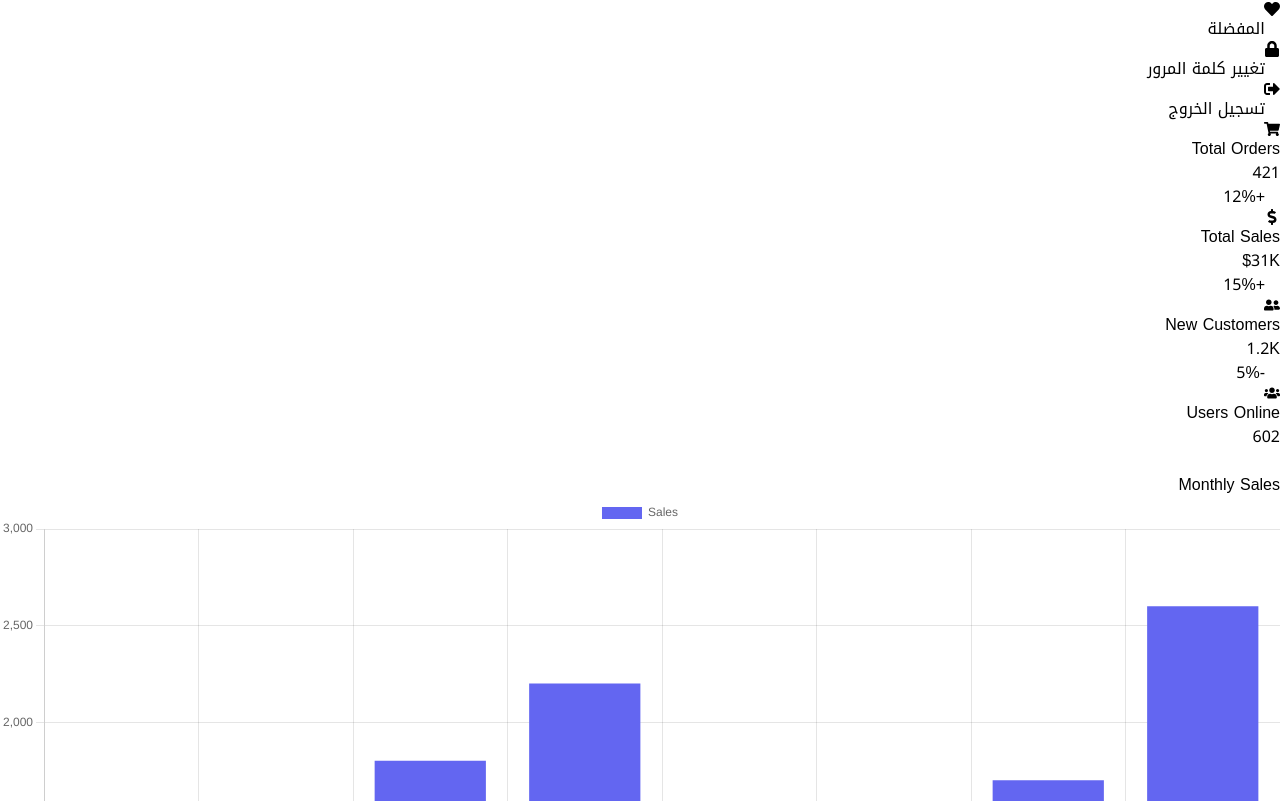
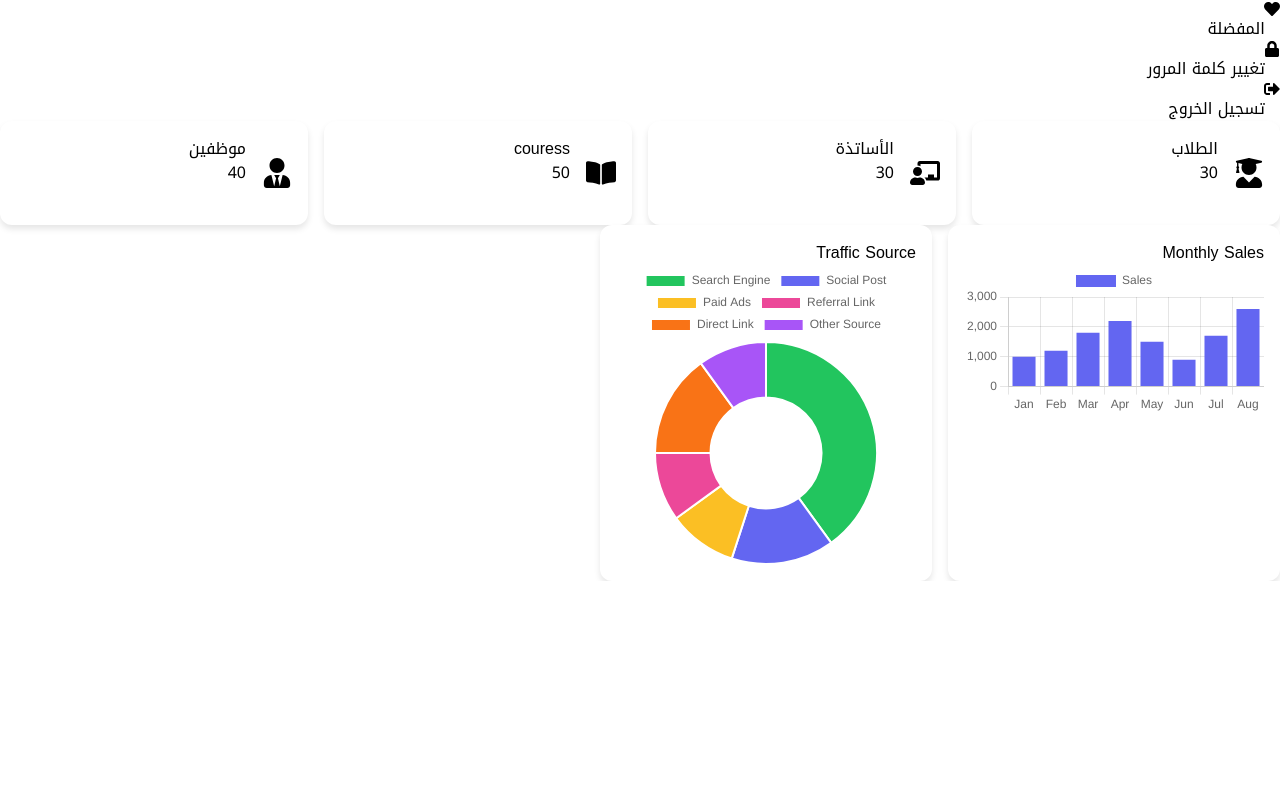
Before and after one commit to Israa-Atef150/NextGen-Academy, a React (Vite) app: page /dashboard/home in a window 1280 px wide. Shown: the part 919-1720 px from the top of the page. After the commit the page ends 1500 px from the top, so only its background shows below. Built offline with nearby package versions, Linux system fonts and the light colour scheme.

Commit message:
homedashbord

```diff
--- a/package.json
+++ b/package.json
@@ -12,6 +12,7 @@
   "dependencies": {
     "axios": "^1.8.2",
     "chart.js": "^4.4.8",
+    "chartjs-adapter-date-fns": "^3.0.0",
     "react": "^19.0.0",
     "react-chartjs-2": "^5.3.0",
     "react-dom": "^19.0.0",
--- /dev/null
+++ b/src/Modules/Dashboard/Pages/Home.css
@@ -0,0 +1,52 @@
+/* styles.css */
+.container {
+  min-height: 100vh;
+  background-color: #f3f4f6;
+  padding: 1.5rem;
+}
+
+.grid-container {
+  display: grid;
+  gap: 1rem;
+}
+
+@media (min-width: 768px) {
+  .grid-container {
+    grid-template-columns: repeat(2, 1fr);
+  }
+}
+
+@media (min-width: 1024px) {
+  .grid-container {
+    grid-template-columns: repeat(4, 1fr);
+  }
+}
+
+.card {
+  background-color: white;
+  padding: 1rem;
+  border-radius: 0.75rem;
+  box-shadow: 0 4px 6px rgba(0, 0, 0, 0.1);
+  display: flex;
+  align-items: center;
+  gap: 1rem;
+}
+
+.icon {
+  font-size: 1.875rem;
+}
+
+.positive {
+  color: #16a34a;
+}
+
+.negative {
+  color: #dc2626;
+}
+
+.chart-container {
+  background-color: white;
+  padding: 1rem;
+  border-radius: 0.75rem;
+  box-shadow: 0 4px 6px rgba(0, 0, 0, 0.1);
+}
--- a/src/Modules/Dashboard/Pages/Home.jsx
+++ b/src/Modules/Dashboard/Pages/Home.jsx
@@ -1,16 +1,22 @@
 import { useState } from "react";
 import { Bar, Doughnut } from "react-chartjs-2";
-import { FaShoppingCart, FaUsers, FaDollarSign, FaUserFriends } from "react-icons/fa";
 import { Chart as ChartJS, CategoryScale, LinearScale, BarElement, ArcElement, Tooltip, Legend } from "chart.js";
-
+import "./Home.css"; // استيراد ملف CSS
+import { FaBookOpen } from "react-icons/fa";
+import { FaUserGraduate } from "react-icons/fa";
+import { FaChalkboardTeacher } from "react-icons/fa";
+import { FaUserShield } from "react-icons/fa";
+import { FaUserTie } from "react-icons/fa";
+import { FaUsers } from "react-icons/fa";
+import { FaBriefcase } from "react-icons/fa";
 ChartJS.register(CategoryScale, LinearScale, BarElement, ArcElement, Tooltip, Legend);
 
 export default function Home() {
   const [stats] = useState([
-    { icon: <FaShoppingCart />, label: "Total Orders", value: "421", change: "+12%", color: "text-pink-500" },
-    { icon: <FaDollarSign />, label: "Total Sales", value: "$31K", change: "+15%", color: "text-yellow-500" },
-    { icon: <FaUserFriends />, label: "New Customers", value: "1.2K", change: "-5%", color: "text-green-500" },
-    { icon: <FaUsers />, label: "Users Online", value: "602", change: "", color: "text-blue-500" },
+    { icon: <FaUserGraduate/>, label: "الطلاب", value: "30", change: "", color: "text-pink-500" },
+    { icon: < FaChalkboardTeacher/>, label: "الأساتذة", value: "30", change: "", color: "text-yellow-500" },
+    { icon: <FaBookOpen />, label: "couress", value: "50", change: "", color: "text-green-500" },
+    { icon: <FaUserTie />, label: "موظفين", value: "40", change: "", color: "text-blue-500" },
   ]);
 
   const barData = {
@@ -24,29 +30,29 @@ export default function Home() {
   };
 
   return (
-    <div className="min-h-screen bg-gray-100 p-6">
-      <div className="grid grid-cols-1 md:grid-cols-2 lg:grid-cols-4 gap-4">
+    <div className="containerDashbord">
+      <div className="grid-container">
         {stats.map((stat, index) => (
-          <div key={index} className="bg-white p-4 rounded-xl shadow-lg flex items-center gap-4">
-            <div className={`${stat.color} text-3xl`}>{stat.icon}</div>
+          <div key={index} className="card">
+            <div className={`icon ${stat.color}`}>{stat.icon}</div>
             <div>
               <p className="text-gray-500">{stat.label}</p>
               <h2 className="text-xl font-bold">{stat.value}</h2>
-              <span className={`text-sm ${stat.change.includes("-") ? "text-red-500" : "text-green-500"}`}>{stat.change}</span>
+              <span className={stat.change.includes("-") ? "negative" : "positive"}>{stat.change}</span>
             </div>
           </div>
         ))}
       </div>
-      <div className="grid grid-cols-1 md:grid-cols-2 gap-6 mt-6">
-        <div className="bg-white p-4 rounded-xl shadow-lg">
+      <div className="grid-container  mt-6">
+        <div className="chart-container">
           <h3 className="text-lg font-semibold">Monthly Sales</h3>
           <Bar data={barData} />
         </div>
-        <div className="bg-white p-4 rounded-xl shadow-lg">
+        <div className="chart-container">
           <h3 className="text-lg font-semibold">Traffic Source</h3>
           <Doughnut data={doughnutData} />
         </div>
       </div>
     </div>
   );
-};
+}
```
Also changed, not shown: 1 other file (tests, documents, lock files or other folders).
